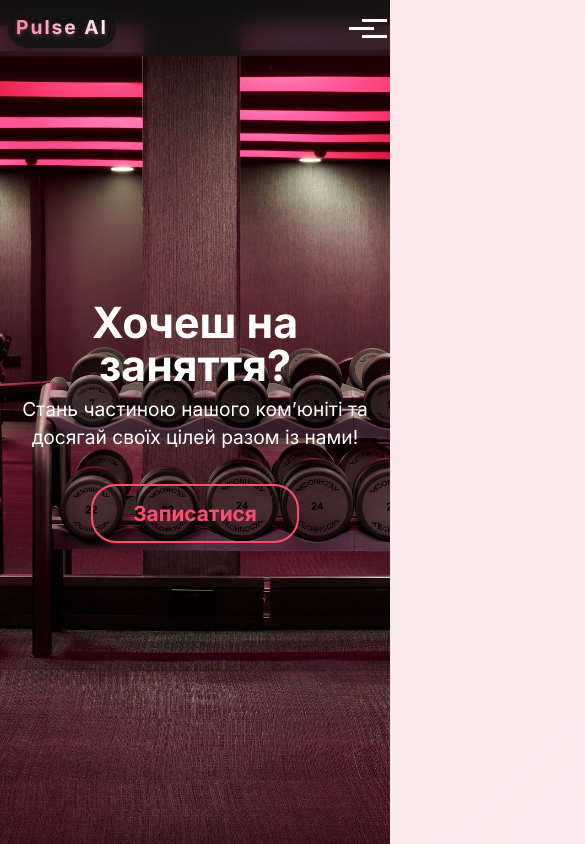
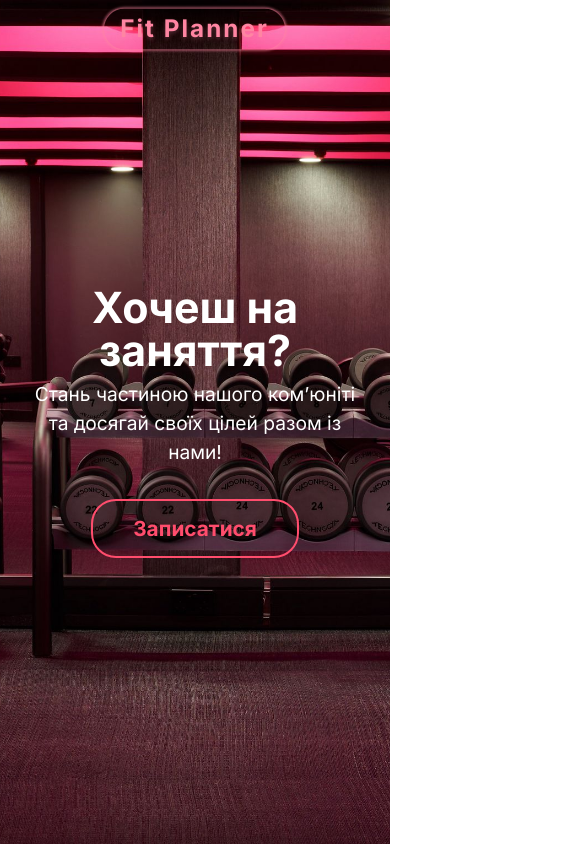
Before and after one commit to alexanderbraila/myDiploma, a Vue app: page / in a window 390 px wide. Shown: the top 844 px of the page, 585 px wide, since content can reach past the window. Built offline with nearby package versions, Linux system fonts and the light colour scheme.

Commit message:
new commit

```diff
--- a/src/components/NavBar.vue
+++ b/src/components/NavBar.vue
@@ -51,14 +51,11 @@
     <!-- Мобільний навбар -->
     <nav class="navbar mobile-navbar">
       <div class="mobile-navbar-container">
-        <div class="navbar-logo">
-          <span class="navbar-brand">Pulse AI</span>
-        </div>
-        <button class="navbar-toggler" @click="toggleMenu" aria-label="Toggle navigation">
-          <span class="toggler-icon"></span>
+        <button class="navbar-brand" @click="toggleMenu" aria-label="Toggle navigation">
+           Fit Planner
         </button>
       </div>
-      <div class="mobile-menu" :class="{ active: isMenuOpen }">
+      <div class="mobile-menu" :class="{ active: isMenuOpen }" @click="handleOutsideClick">
         <ul class="mobile-nav">
           <li class="nav-item">
             <router-link to="/" class="nav-link" @click="toggleMenu">Головна</router-link>
@@ -137,6 +134,12 @@ export default {
     toggleMenu() {
       this.isMenuOpen = !this.isMenuOpen;
     },
+    handleOutsideClick(event) {
+      // Закрываем меню, если клик был вне элементов меню
+      if (!event.target.closest('.mobile-nav, .mobile-actions, .navbar-brand')) {
+        this.isMenuOpen = false;
+      }
+    },
   },
 };
 </script>
@@ -154,10 +157,10 @@ export default {
   transform: translateX(-50%);
   width: fit-content;
   z-index: 1000;
-  transition: all 0.6s ease-out;
   background: transparent;
   opacity: 0;
   transform: translate(-50%, -100px);
+  transition: opacity 0.6s ease-out, transform 0.6s ease-out;
 }
 
 .desktop-navbar.visible {
@@ -190,19 +193,16 @@ export default {
   font-size: 1.5rem;
   font-weight: 700;
   color: #ff85a2;
-  /* text-transform: uppercase; */
   letter-spacing: 2px;
   background: linear-gradient(90deg, #ff85a2, #ffffff);
   -webkit-background-clip: text;
   background-clip: text;
   color: transparent;
   text-shadow: 0 2px 4px rgba(255, 133, 162, 0.3);
-  transition: transform 0.3s ease;
-  display: inline-block;
-  margin: 0;
   padding: 0;
   line-height: 1;
   user-select: none;
+  margin: 0;
 }
 
 .navbar-brand:hover {
@@ -211,18 +211,13 @@ export default {
 
 .navbar-menu {
   gap: 0.5rem;
-  flex-wrap: nowrap;
-  transition: all 0.5s ease;
 }
 
 .navbar-nav {
   display: flex;
   flex-direction: row;
   list-style: none;
-  margin: 0;
-  padding: 0;
   gap: 1rem;
-  flex-wrap: nowrap;
 }
 
 .nav-item {
@@ -237,7 +232,7 @@ export default {
   text-decoration: none;
   padding: 0.5rem 0.75rem;
   position: relative;
-  transition: all 0.3s ease;
+  transition: color 0.3s ease;
   white-space: nowrap;
 }
 
@@ -273,7 +268,6 @@ export default {
 
 .navbar-actions {
   gap: 1rem;
-  flex-wrap: nowrap;
 }
 
 .btn {
@@ -282,7 +276,6 @@ export default {
   font-weight: 500;
   font-size: 0.9rem;
   text-decoration: none;
-  transition: all 0.3s ease;
   border: none;
   cursor: pointer;
   white-space: nowrap;
@@ -321,7 +314,7 @@ export default {
   padding: 0;
   position: relative;
   overflow: hidden;
-  transition: all 0.3s ease;
+  transition: background 0.3s ease, border-color 0.3s ease, transform 0.3s ease;
   flex-shrink: 0;
 }
 
@@ -329,26 +322,6 @@ export default {
   background: #ff85a2;
   border-color: #ff85a2;
   transform: scale(1.1);
-}
-
-.btn-theme:active .theme-icon.moon {
-  transform: translate(-50%, -50%) rotate(180deg);
-}
-
-.btn-theme.dark-theme::after {
-  content: '';
-  position: absolute;
-  bottom: 5px;
-  left: 50%;
-  transform: translateX(-50%);
-  width: 0;
-  height: 2px;
-  background: #ff85a2;
-  transition: width 0.3s ease;
-}
-
-.btn-theme.dark-theme:hover::after {
-  width: 70%;
 }
 
 .theme-icon.moon {
@@ -373,107 +346,132 @@ export default {
 .auth-buttons {
   display: flex;
   gap: 1rem;
-  flex-wrap: nowrap;
 }
 
 .user-info {
   display: flex;
   align-items: center;
   gap: 1rem;
-  flex-wrap: nowrap;
-}
-
-.username {
-  color: #ffffff;
-  font-weight: 500;
-  font-size: 0.9rem;
-  white-space: nowrap;
-}
-
-.navbar-toggler {
-  display: none;
-  background: none;
-  border: none;
-  cursor: pointer;
-  padding: 0.5rem;
-}
-
-.toggler-icon {
-  display: block;
-  width: 25px;
-  height: 3px;
-  background: #ffffff;
-  position: relative;
-}
-
-.toggler-icon::before,
-.toggler-icon::after {
-  content: '';
-  position: absolute;
-  width: 25px;
-  height: 3px;
-  background: #ffffff;
-  transition: all 0.3s ease;
-}
-
-.toggler-icon::before {
-  top: -8px;
-}
-
-.toggler-icon::after {
-  bottom: -8px;
 }
 
 /* Мобільний навбар */
 .mobile-navbar {
-  display: none; /* Скрыт по умолчанию */
+  display: none;
   position: fixed;
   top: 0;
   left: 0;
   width: 100%;
   z-index: 1000;
-  background: rgba(20, 20, 20, 0.8);
-  backdrop-filter: blur(10px);
-  padding: 0.5rem;
+  background: transparent;
+  height: 57px;
 }
 
 .mobile-navbar-container {
   display: flex;
-  justify-content: space-between;
+  justify-content: center;
   align-items: center;
   width: 100%;
+  max-width: 1200px;
+  margin: 0 auto;
+}
+
+.mobile-navbar .navbar-brand {
+  font-size: 1.5rem;
+  font-weight: 700;
+  color: #ff85a2;
+  letter-spacing: 2px;
+  background: linear-gradient(90deg, #ff85a2, #ffffff);
+  -webkit-background-clip: text;
+  background-clip: text;
+  text-shadow: 0 2px 4px rgba(255, 133, 162, 0.3);
+  padding: 0.5rem 1rem;
+  border: 1px solid rgba(255, 133, 162, 0.5);
+  border-radius: 25px;
+  animation: pulse 2s infinite ease-in-out;
+  transition: transform 0.3s ease, border-radius 0.3s ease, background 0.3s ease;
+  line-height: 1;
+  user-select: none;
+  cursor: pointer;
+  background: none;
+}
+
+@keyframes pulse {
+  0% {
+    transform: scale(1);
+    box-shadow: 0 0 0 0 rgba(255, 133, 162, 0.5);
+  }
+  50% {
+    transform: scale(1.05);
+    box-shadow: 0 0 10px 5px rgba(255, 133, 162, 0.3);
+  }
+  100% {
+    transform: scale(1);
+    box-shadow: 0 0 0 0 rgba(255, 133, 162, 0.5);
+  }
+}
+
+.mobile-menu.active .navbar-brand {
+  transform: translateX(-4rem);
+  border-radius: 15px;
+  background: rgba(20, 20, 20, 0.9);
 }
 
 .mobile-menu {
-  display: none;
-  flex-direction: column;
   position: fixed;
-  top: 40px; /* Высота мобильного навбара */
+  top: 57px;
   left: 0;
   width: 100%;
+  display: flex;
   background: rgba(20, 20, 20, 0.9);
+  backdrop-filter: blur(10px);
   padding: 1rem;
-  max-height: calc(100vh - 40px);
+  max-height: calc(100dvh - 60px);
   overflow-y: auto;
   transform: scaleY(0);
   transform-origin: top;
   transition: transform 0.3s ease, opacity 0.3s ease;
   opacity: 0;
+  border-radius: 2rem;
 }
 
 .mobile-menu.active {
   display: flex;
   transform: scaleY(1);
   opacity: 1;
+  border-radius: 2rem;
 }
 
 .mobile-nav {
   list-style: none;
-  margin: 0;
-  padding: 0;
   display: flex;
   flex-direction: column;
   gap: 1rem;
+  opacity: 0;
+  transform: translateY(20px);
+  transition: opacity 0.4s ease, transform 0.4s ease;
+}
+
+.mobile-menu.active .mobile-nav {
+  opacity: 1;
+  transform: translateY(0);
+}
+
+.mobile-nav .nav-item {
+  margin: 0.5rem 0;
+}
+
+.mobile-nav .nav-link {
+  color: #ffffff;
+  font-weight: 500;
+  font-size: 1rem;
+  text-decoration: none;
+  padding: 0.5rem 1rem;
+  display: block;
+  transition: color 0.3s ease;
+}
+
+.mobile-nav .nav-link:hover {
+  color: #ff85a2;
 }
 
 .mobile-actions {
@@ -481,78 +479,42 @@ export default {
   flex-direction: column;
   gap: 1rem;
   margin-top: 1rem;
+  padding: 0 0 0 1rem;
+  opacity: 0;
+  transform: translateY(20px);
+  transition: opacity 0.4s ease 0.1s, transform 0.4s ease 0.1s;
 }
 
-.mobile-navbar .navbar-logo {
-  padding: 0.5rem;
-  min-height: 40px;
-  border-radius: 50px;
+.mobile-menu.active .mobile-actions {
+  opacity: 1;
+  transform: translateY(0);
 }
 
-.mobile-navbar .navbar-brand {
-  font-size: 1.2rem;
-}
-
-.mobile-navbar .navbar-toggler {
-  display: block;
-}
-
-.mobile-navbar .toggler-icon {
-  display: block;
-  width: 25px;
-  height: 3px;
-  background: #ffffff;
-  position: relative;
-}
-
-.mobile-navbar .toggler-icon::before,
-.mobile-navbar .toggler-icon::after {
-  content: '';
-  position: absolute;
-  width: 25px;
-  height: 3px;
-  background: #ffffff;
-  transition: all 0.3s ease;
-}
-
-.mobile-navbar .toggler-icon::before {
-  top: -8px;
-}
-
-.mobile-navbar .toggler-icon::after {
-  bottom: -8px;
-}
-
-.mobile-navbar .navbar-toggler.active .toggler-icon {
-  background: transparent;
-}
-
-.mobile-navbar .navbar-toggler.active .toggler-icon::before {
-  transform: rotate(45deg);
-  top: 0;
-}
-
-.mobile-navbar .navbar-toggler.active .toggler-icon::after {
-  transform: rotate(-45deg);
-  bottom: 0;
+/* Класс для добавления отступа для контента страницы */
+.content-with-navbar {
+  padding-top: 57px; /* Высота навбара, чтобы контент не заходил под него */
 }
 
 /* Медиа-запросы для переключения видимости */
 @media (max-width: 768px) {
   .desktop-navbar {
-    display: none; /* Скрываем десктопный навбар */
+    display: none;
   }
   .mobile-navbar {
-    display: block; /* Показываем мобильный навбар */
+    display: block;
+  }
+
+  .auth-buttons{
+    flex-direction: column;
   }
 }
 
 @media (min-width: 769px) {
   .mobile-navbar {
-    display: none; /* Скрываем мобильный навбар */
+    display: none;
   }
   .desktop-navbar {
-    display: block; /* Показываем десктопный навбар */
+    display: block;
   }
 }
 </style>
--- a/src/views/GymFinder.vue
+++ b/src/views/GymFinder.vue
@@ -1,5 +1,5 @@
 <template>
-  <div class="container mt-5">
+  <div class="container">
     <h2 class="mb-4">Найближчий зал</h2>
     <div class="controls mb-3">
       <select v-model="filter" @change="updateMarkers" class="form-select w-auto d-inline-block me-2">
@@ -365,8 +365,8 @@ export default {
 
 <style scoped>
 .container {
+  margin: 0;
   width: 100%;
-  margin: 20px;
   padding: 20px;
   padding-top: 80px;
   background: var(--bg-color);
--- a/src/views/HomeView.vue
+++ b/src/views/HomeView.vue
@@ -66,7 +66,8 @@
                 <span v-for="star in 5" :key="star" :class="{ 'filled': star <= testimonial.rating }">★</span>
               </div>
             </div>
-          </div>
+          клуб
+            </div>
           <button class="carousel-prev" @click="scrollCarousel(-1)">❮</button>
           <button class="carousel-next" @click="scrollCarousel(1)">❯</button>
         </div>
@@ -366,6 +367,12 @@ export default {
   margin: 0 0 2rem 0;
 }
 
+@media (max-width: 768px){
+  .parallax__subtitle{
+    padding-left: 2rem;
+    padding-right: 2rem;
+  }
+}
 .parallax__fade {
   z-index: 30;
   width: 100%;
@@ -453,6 +460,13 @@ export default {
   z-index: 3;
 }
 
+@media (max-width: 768px) {
+  .about-us{
+    padding-left: 2rem;
+    padding-right: 2rem;
+  }
+}
+
 .about-content p {
   color: white;
   font-size: 1.2rem;
@@ -517,6 +531,31 @@ export default {
   color: oklch(var(--lightness) var(--base-chroma) calc(var(--start) + (var(--step) * var(--i))));
 }
 
+/* Медиа-запрос для мобильных устройств */
+@media (max-width: 768px) {
+  .benefits {
+    padding-left: 0.5rem; /* Уменьшенный отступ */
+    min-height: auto; /* Убираем фиксированную высоту для мобильной версии */
+  }
+
+  .benefits-header {
+    font-size: 3rem;
+    padding-left: 1rem;
+  }
+
+  .benefits-title {
+    font-size: 2rem; /* Уменьшено с 3rem до 2rem */
+    margin: 1.5rem 0;
+    white-space: nowrap;
+  }
+
+  .benefits-list li {
+    font-size: 2rem; /* Уменьшено с 3rem до 2rem */
+    margin: 1rem 0;
+    padding-left: 0.5rem;
+  }
+}
+
 /* Стили для секции "Відгуки" */
 .testimonials {
   min-height: 100vh;
@@ -573,6 +612,12 @@ export default {
   scroll-snap-align: center;
   transition: transform 0.3s ease;
   border: 1px solid #4a4a4a;
+}
+
+@media (max-width: 768px){
+  .testimonial-card{
+    flex: 0 0 250px;
+  }
 }
 
 .testimonial-card:hover {
@@ -669,13 +714,13 @@ export default {
   display: flex;
   justify-content: center;
   align-items: center;
-  background-color: #1f1f1f; /* Темный фон секции */
+  background-color: #1f1f1f;
 }
 
 .contact .section-content {
   padding: 30px;
   width: 100%;
-  color: #d3d3d3; /* Светло-серый текст */
+  color: #d3d3d3;
   display: flex;
   flex-direction: column;
   align-items: center;
@@ -685,18 +730,18 @@ export default {
   font-size: 2.5rem;
   margin-bottom: 2rem;
   font-weight: 700;
-  color: #ffffff; /* Белый цвет заголовка для читаемости */
+  color: #ffffff;
 }
 
 .contact-card {
-  background: #2a2a2a; /* Темно-серый фон карточки */
+  background: #2a2a2a;
   padding: 25px;
   border-radius: 15px;
-  box-shadow: 0 6px 12px rgba(0, 0, 0, 0.4); /* Более глубокая тень */
+  box-shadow: 0 6px 12px rgba(0, 0, 0, 0.4);
   text-align: center;
   max-width: 400px;
   width: 100%;
-  border: 1px solid #3a3a3a; /* Темная рамка */
+  border: 1px solid #3a3a3a;
   position: relative;
 }
 
@@ -714,7 +759,7 @@ export default {
 }
 
 .contact-name {
-  color: #ffffff; /* Белый для имени */
+  color: #ffffff;
   font-size: 1.5rem;
   font-weight: 600;
   margin-bottom: 10px;
@@ -726,13 +771,13 @@ export default {
 }
 
 .contact-email a {
-  color: #00cc00; /* Зеленый для ссылки */
+  color: #00cc00;
   text-decoration: none;
   transition: color 0.3s ease;
 }
 
 .contact-email a:hover {
-  color: #00ff00; /* Светлее при наведении */
+  color: #00ff00;
 }
 
 /* Стили для футера */
--- a/src/views/LoginView.vue
+++ b/src/views/LoginView.vue
@@ -96,6 +96,7 @@ export default {
 .login {
   max-width: 400px;
   margin: 20px;
+  margin-top: 55px;
   padding: 20px;
   background: var(--bg-color);
   border-radius: 15px;
--- a/src/views/RegisterView.vue
+++ b/src/views/RegisterView.vue
@@ -65,6 +65,7 @@ export default {
 .register {
   max-width: 400px;
   margin: 20px;
+  margin-top: 55px;
   padding: 20px;
   background: var(--bg-color);
   border-radius: 15px;
```
Also changed, not shown: src/assets/logo.png (deleted), 1 other file (tests, documents, lock files or other folders).
